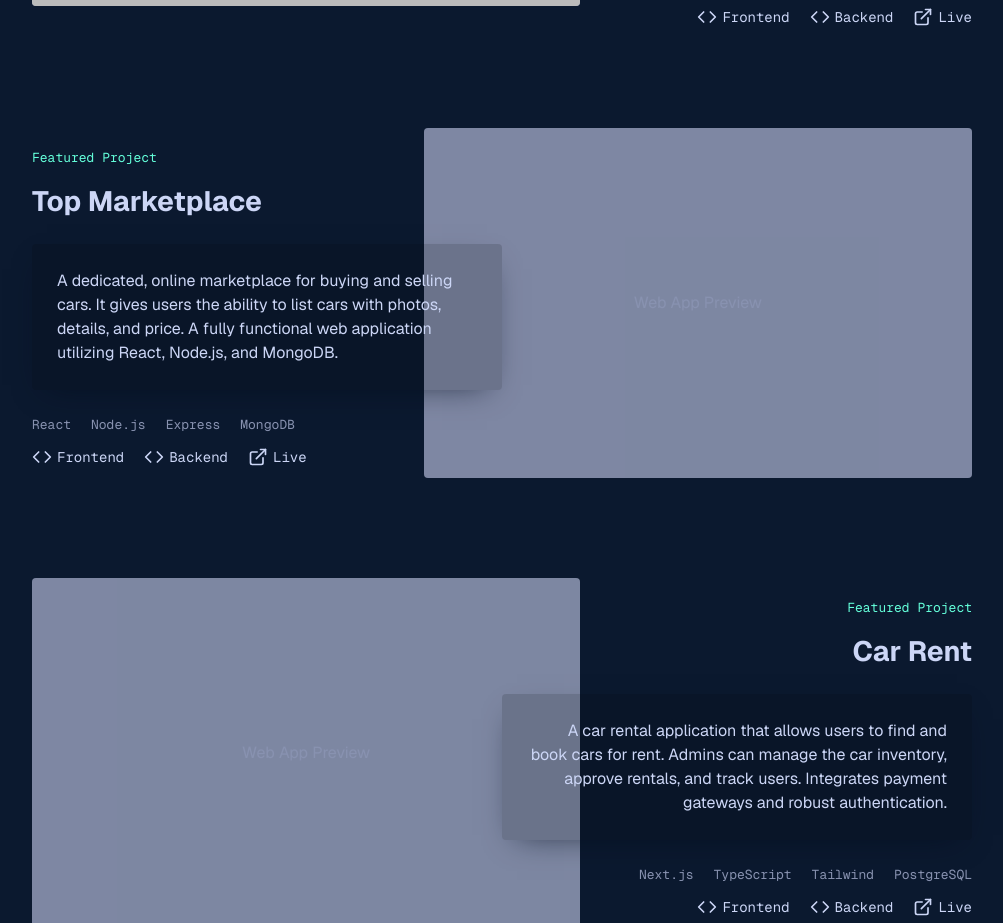
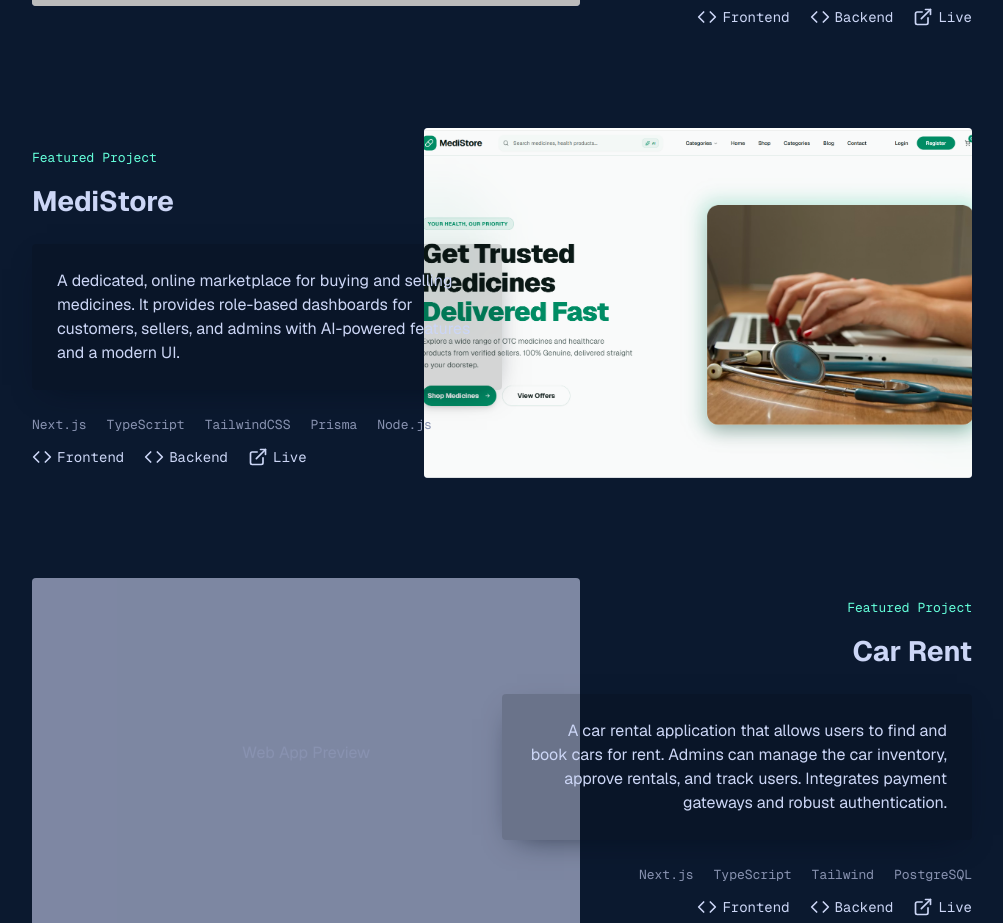
Before and after one commit to Fahim-Muntashir/My_Portfolio, a Next.js app: page / in a window 1280 px wide. Shown: the part 3320-4243 px from the top of the page, without its empty margins (138-1141 px from the left). Built offline with nearby package versions, Linux system fonts and the light colour scheme.

Commit message:
add project

```diff
--- a/src/app/layout.tsx
+++ b/src/app/layout.tsx
@@ -25,7 +25,7 @@ export default function RootLayout({
 }>) {
   return (
     <html lang="en" className={`${geistSans.variable} ${geistMono.variable}`} suppressHydrationWarning>
-      <body>
+      <body suppressHydrationWarning>
         <SmoothScroll>{children}</SmoothScroll>
       </body>
     </html>
--- a/src/components/Projects.tsx
+++ b/src/components/Projects.tsx
@@ -15,14 +15,21 @@ const Projects = () => {
       imageAlign: 'left',
     },
     {
-      title: 'Top Marketplace',
+      title: 'MediStore',
       type: 'Featured Project',
-      description: 'A dedicated, online marketplace for buying and selling cars. It gives users the ability to list cars with photos, details, and price. A fully functional web application utilizing React, Node.js, and MongoDB.',
-      tech: ['React', 'Node.js', 'Express', 'MongoDB'],
-      frontend: '#',
-      backend: '#',
-      live: '#',
+      description: 'A dedicated, online marketplace for buying and selling medicines. It provides role-based dashboards for customers, sellers, and admins with AI-powered features and a modern UI.',
+      tech: ['Next.js', 'TypeScript', 'TailwindCSS', 'Prisma', 'Node.js'],
+
+      frontendRepo: 'https://github.com/Fahim-Muntashir/MediStore_Client',
+      backendRepo: 'https://github.com/Fahim-Muntashir/MediStore',
+
+      frontendLive: 'https://medistore-client-flax.vercel.app/',
+      backendLive: 'https://medistore-eight.vercel.app',
+
+      demoVideo: 'https://youtu.be/WmwqLMje7aM',
+      image: '/medistore.png',
       imageAlign: 'right',
+      date: '2026-05-04'
     },
     {
       title: 'Car Rent',
```
Also changed, not shown: public/medistore.png (added).
